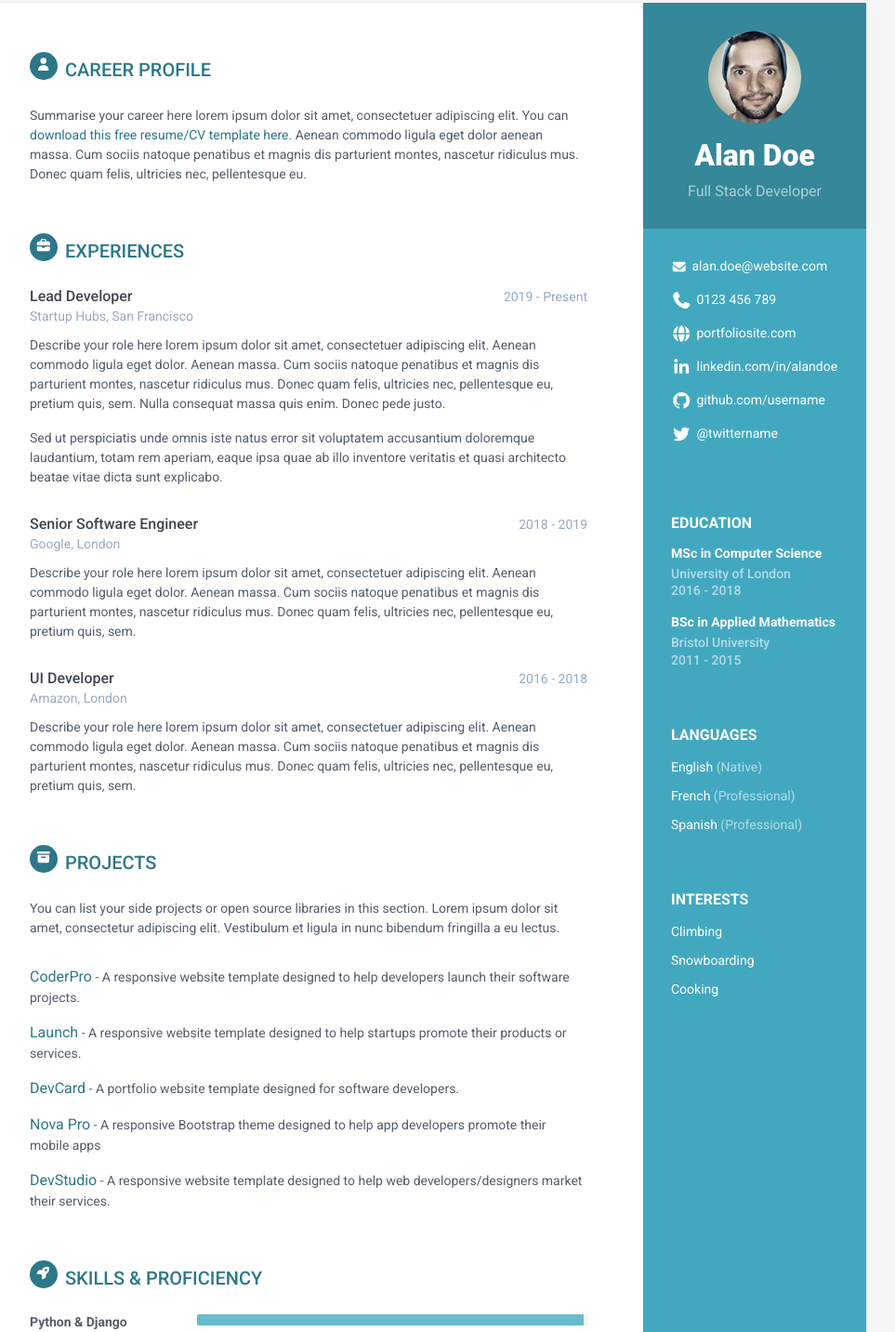
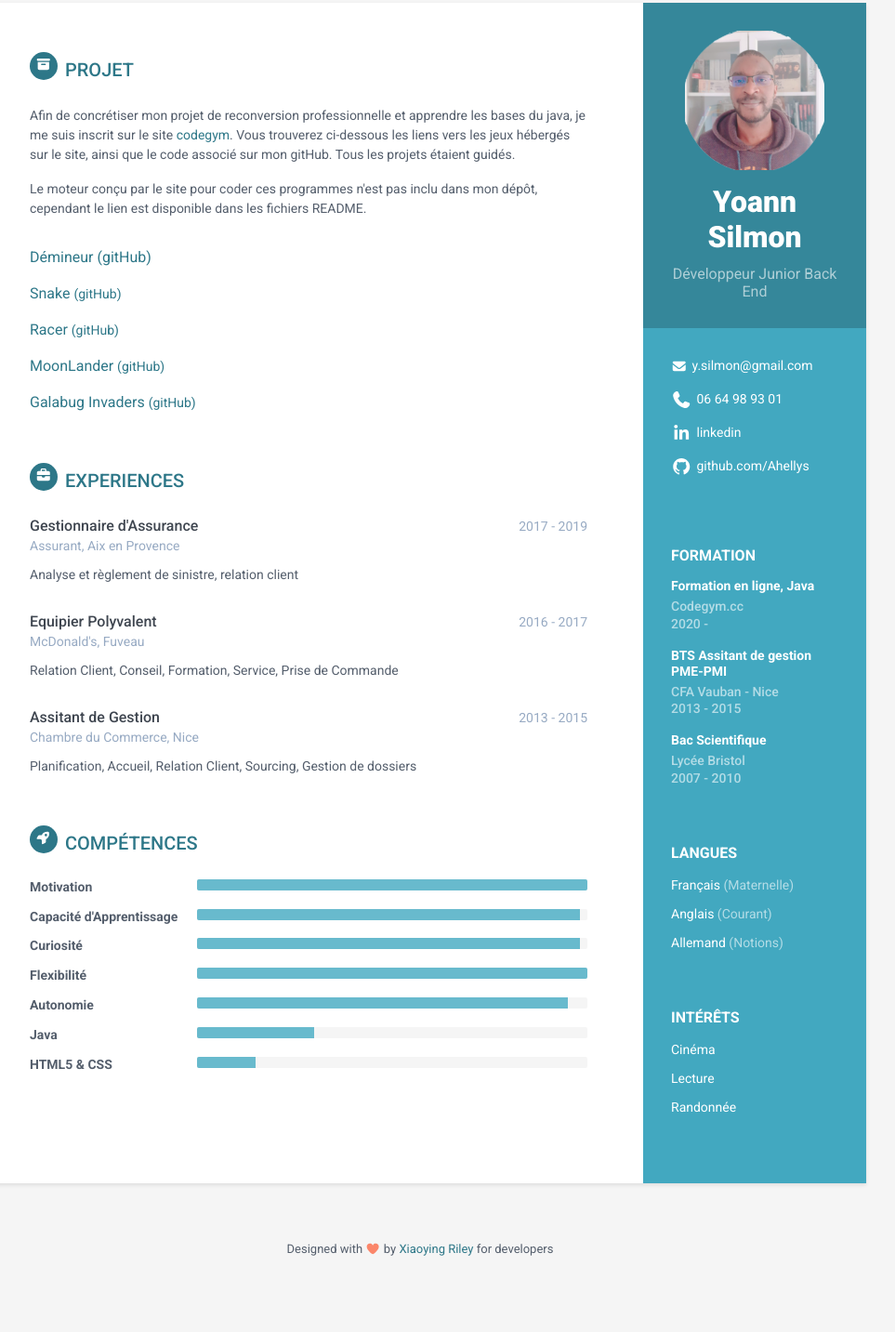
Before and after one commit to Ahellys/Resume, a plain HTML site: page index.html in a window 1280 px wide. Shown: the part 27-1460 px from the top of the page at 93% size, without its empty margins (188-1151 px from the left). After the commit the page ends 1412 px from the top, so only its background shows below. Drawn offline with Linux system fonts and the light colour scheme.

Commit message:
modified resume

```diff
--- a/index.html
+++ b/index.html
@@ -1,7 +1,7 @@
 <!DOCTYPE html>
-<html lang="en">
+<html lang="fr">
 <head>
-    <title>Orbit - Bootstrap 4 Resume/CV Template for Developers</title>
+    <title>Yoann Silmon</title>
 
     <!-- Meta -->
     <meta charset="utf-8">
@@ -24,50 +24,55 @@
     <div class="wrapper">
         <div class="sidebar-wrapper">
             <div class="profile-container">
-                <img class="profile" src="assets/images/profile.png" alt="" />
-                <h1 class="name">Alan Doe</h1>
-                <h3 class="tagline">Full Stack Developer</h3>
+                <img class="profile" src="assets/images/actual profile.png" alt="" />
+                <h1 class="name">Yoann Silmon</h1>
+                <h3 class="tagline">Développeur Junior Back End</h3>
             </div><!--//profile-container-->
 
             <div class="contact-container container-block">
                 <ul class="list-unstyled contact-list">
-                    <li class="email"><i class="fas fa-envelope"></i><a href="mailto: yourname@email.com">alan.doe@website.com</a></li>
-                    <li class="phone"><i class="fas fa-phone"></i><a href="tel:0123 456 789">0123 456 789</a></li>
-                    <li class="website"><i class="fas fa-globe"></i><a href="https://themes.3rdwavemedia.com/bootstrap-templates/resume/orbit-free-resume-cv-bootstrap-theme-for-developers/" target="_blank">portfoliosite.com</a></li>
-                    <li class="linkedin"><i class="fab fa-linkedin-in"></i><a href="#" target="_blank">linkedin.com/in/alandoe</a></li>
-                    <li class="github"><i class="fab fa-github"></i><a href="#" target="_blank">github.com/username</a></li>
-                    <li class="twitter"><i class="fab fa-twitter"></i><a href="https://twitter.com/3rdwave_themes" target="_blank">@twittername</a></li>
+                    <li class="email"><i class="fas fa-envelope"></i><a href="mailto: yourname@email.com">y.silmon@gmail.com</a></li>
+                    <li class="phone"><i class="fas fa-phone"></i><a href="tel:06 64 98 93 01">06 64 98 93 01</a></li>
+                    <!--<li class="website"><i class="fas fa-globe"></i><a href="https://themes.3rdwavemedia.com/bootstrap-templates/resume/orbit-free-resume-cv-bootstrap-theme-for-developers/" target="_blank">portfoliosite.com</a></li>-->
+                    <li class="linkedin"><i class="fab fa-linkedin-in"></i><a href="https://fr.linkedin.com/in/yoann-silmon-9aab1a107" target="_blank">linkedin</a></li>
+                    <li class="github"><i class="fab fa-github"></i><a href="#" target="_blank">github.com/Ahellys</a></li>
+
                 </ul>
             </div><!--//contact-container-->
             <div class="education-container container-block">
-                <h2 class="container-block-title">Education</h2>
+                <h2 class="container-block-title">Formation</h2>
                 <div class="item">
-                    <h4 class="degree">MSc in Computer Science</h4>
-                    <h5 class="meta">University of London</h5>
-	                    <div class="time">2016 - 2018</div>
+                    <h4 class="degree">Formation en ligne, Java</h4>
+                    <h5 class="meta">Codegym.cc</h5>
+                    <div class="time">2020 -</div>
                 </div><!--//item-->
                 <div class="item">
-                    <h4 class="degree">BSc in Applied Mathematics</h4>
-                    <h5 class="meta">Bristol University</h5>
-                    <div class="time">2011 - 2015</div>
+                    <h4 class="degree">BTS Assitant de gestion PME-PMI</h4>
+                    <h5 class="meta">CFA Vauban - Nice</h5>
+	                    <div class="time">2013 - 2015</div>
+                </div><!--//item-->
+                <div class="item">
+                    <h4 class="degree">Bac Scientifique</h4>
+                    <h5 class="meta">Lycée Bristol</h5>
+                    <div class="time">2007 - 2010</div>
                 </div><!--//item-->
             </div><!--//education-container-->
 
             <div class="languages-container container-block">
-                <h2 class="container-block-title">Languages</h2>
+                <h2 class="container-block-title">Langues</h2>
                 <ul class="list-unstyled interests-list">
-                    <li>English <span class="lang-desc">(Native)</span></li>
-                    <li>French <span class="lang-desc">(Professional)</span></li>
-                    <li>Spanish <span class="lang-desc">(Professional)</span></li>
+                    <li>Français <span class="lang-desc">(Maternelle)</span></li>
+                    <li>Anglais <span class="lang-desc">(Courant)</span></li>
+                    <li>Allemand <span class="lang-desc">(Notions)</span></li>
                 </ul>
             </div><!--//interests-->
 
             <div class="interests-container container-block">
-                <h2 class="container-block-title">Interests</h2>
+                <h2 class="container-block-title">Intérêts</h2>
                 <ul class="list-unstyled interests-list">
-                    <li>Climbing</li>
-                    <li>Snowboarding</li>
-                    <li>Cooking</li>
+                    <li>Cinéma</li>
+                    <li>Lecture</li>
+                    <li>Randonnée</li>
                 </ul>
             </div><!--//interests-->
 
@@ -75,11 +80,31 @@
 
         <div class="main-wrapper">
 
-            <section class="section summary-section">
-                <h2 class="section-title"><span class="icon-holder"><i class="fas fa-user"></i></span>Career Profile</h2>
-                <div class="summary">
-                    <p>Summarise your career here lorem ipsum dolor sit amet, consectetuer adipiscing elit. You can <a href="https://themes.3rdwavemedia.com/bootstrap-templates/resume/orbit-free-resume-cv-bootstrap-theme-for-developers/" target="_blank">download this free resume/CV template here</a>. Aenean commodo ligula eget dolor aenean massa. Cum sociis natoque penatibus et magnis dis parturient montes, nascetur ridiculus mus. Donec quam felis, ultricies nec, pellentesque eu.</p>
-                </div><!--//summary-->
+            <section class="section projects-section">
+                <h2 class="section-title"><span class="icon-holder"><i class="fas fa-archive"></i></span>Projet</h2>
+                <div class="intro">
+                    <p>Afin de concrétiser mon projet de reconversion professionnelle et apprendre les bases du java, je me suis inscrit sur le site <a href="https://codegym.cc/" target="_blank">codegym</a>. Vous trouverez ci-dessous les liens vers les jeux hébergés sur le site, ainsi que le code associé sur mon gitHub. Tous les projets étaient guidés.</p>
+                    <p>Le moteur conçu par le site pour coder ces programmes n'est pas inclu dans mon dépôt, cependant le lien est disponible dans les fichiers README. </p>
+                </div><!--//intro-->
+                <div class="item">
+                    <span class="project-title"><a href="https://codegym.cc/projects/apps/32936 " target="_blank">Démineur</a> <a href="https://github.com/Ahellys/Minesweeper" target="_blank">(gitHub)</a></span>  <span class="project-tagline"></span>
+
+                </div><!--//item-->
+
+                    <!--<span class="project-title"><a href="https://" target="_blank">2048</a> </span><a href="https:" target="_blank">(gitHub)</a></span> - <span class="project-tagline"></span> //Game Unvailable ATM-->
+
+                <div class="item">
+                    <span class="project-title"><a href="https://codegym.cc/projects/apps/33071" target="_blank">Snake</a> </span><a href="https://github.com/Ahellys/Snake" target="_blank">(gitHub)</a></span>  <span class="project-tagline"></span>
+                </div><!--//item-->
+                <div class="item">
+                    <span class="project-title"><a href="https://codegym.cc/projects/apps/33464" target="_blank">Racer</a> </span><a href="https://github.com/Ahellys/Racer" target="_blank">(gitHub)</a></span>  <span class="project-tagline"></span>
+                </div><!--//item-->
+                <div class="item">
+                    <span class="project-title"><a href="https://codegym.cc/projects/apps/33310" target="_blank">MoonLander</a> </span><a href="https://github.com/Ahellys/MoonLander" target="_blank">(gitHub)</a></span>  <span class="project-tagline"></span>
+                </div><!--//item-->
+                <div class="item">
+                    <span class="project-title"><a href="https://codegym.cc/projects/apps/33550" target="_blank">Galabug Invaders</a> </span><a href="https://github.com/Ahellys/Galabug-Invaders" target="_blank">(gitHub)</a></span> <span class="project-tagline"></span>
+                </div><!--//item-->
             </section><!--//section-->
 
             <section class="section experiences-section">
@@ -88,27 +113,13 @@
                 <div class="item">
                     <div class="meta">
                         <div class="upper-row">
-                            <h3 class="job-title">Lead Developer</h3>
-                            <div class="time">2019 - Present</div>
+                            <h3 class="job-title">Gestionnaire d'Assurance</h3>
+                            <div class="time">2017 - 2019</div>
                         </div><!--//upper-row-->
-                        <div class="company">Startup Hubs, San Francisco</div>
+                        <div class="company">Assurant, Aix en Provence</div>
                     </div><!--//meta-->
                     <div class="details">
-                        <p>Describe your role here lorem ipsum dolor sit amet, consectetuer adipiscing elit. Aenean commodo ligula eget dolor. Aenean massa. Cum sociis natoque penatibus et magnis dis parturient montes, nascetur ridiculus mus. Donec quam felis, ultricies nec, pellentesque eu, pretium quis, sem. Nulla consequat massa quis enim. Donec pede justo.</p>
-                        <p>Sed ut perspiciatis unde omnis iste natus error sit voluptatem accusantium doloremque laudantium, totam rem aperiam, eaque ipsa quae ab illo inventore veritatis et quasi architecto beatae vitae dicta sunt explicabo. </p>
-                    </div><!--//details-->
-                </div><!--//item-->
-
-                <div class="item">
-                    <div class="meta">
-                        <div class="upper-row">
-                            <h3 class="job-title">Senior Software Engineer</h3>
-                            <div class="time">2018 - 2019</div>
-                        </div><!--//upper-row-->
-                        <div class="company">Google, London</div>
-                    </div><!--//meta-->
-                    <div class="details">
-                        <p>Describe your role here lorem ipsum dolor sit amet, consectetuer adipiscing elit. Aenean commodo ligula eget dolor. Aenean massa. Cum sociis natoque penatibus et magnis dis parturient montes, nascetur ridiculus mus. Donec quam felis, ultricies nec, pellentesque eu, pretium quis, sem.</p>
+                        <p>Analyse et règlement de sinistre, relation client</p>
 
                     </div><!--//details-->
                 </div><!--//item-->
@@ -116,84 +127,82 @@
                 <div class="item">
                     <div class="meta">
                         <div class="upper-row">
-                            <h3 class="job-title">UI Developer</h3>
-                            <div class="time">2016 - 2018</div>
+                            <h3 class="job-title">Equipier Polyvalent</h3>
+                            <div class="time">2016 - 2017</div>
                         </div><!--//upper-row-->
-                        <div class="company">Amazon, London</div>
+                        <div class="company">McDonald's, Fuveau</div>
                     </div><!--//meta-->
                     <div class="details">
-                        <p>Describe your role here lorem ipsum dolor sit amet, consectetuer adipiscing elit. Aenean commodo ligula eget dolor. Aenean massa. Cum sociis natoque penatibus et magnis dis parturient montes, nascetur ridiculus mus. Donec quam felis, ultricies nec, pellentesque eu, pretium quis, sem.</p>
+                        <p>Relation Client, Conseil, Formation, Service, Prise de Commande</p>
+
+                    </div><!--//details-->
+                </div><!--//item-->
+
+                <div class="item">
+                    <div class="meta">
+                        <div class="upper-row">
+                            <h3 class="job-title">Assitant de Gestion</h3>
+                            <div class="time">2013 - 2015</div>
+                        </div><!--//upper-row-->
+                        <div class="company">Chambre du Commerce, Nice</div>
+                    </div><!--//meta-->
+                    <div class="details">
+                        <p>Planification, Accueil, Relation Client, Sourcing, Gestion de dossiers</p>
                     </div><!--//details-->
                 </div><!--//item-->
 
             </section><!--//section-->
 
-            <section class="section projects-section">
-                <h2 class="section-title"><span class="icon-holder"><i class="fas fa-archive"></i></span>Projects</h2>
-                <div class="intro">
-                    <p>You can list your side projects or open source libraries in this section. Lorem ipsum dolor sit amet, consectetur adipiscing elit. Vestibulum et ligula in nunc bibendum fringilla a eu lectus.</p>
-                </div><!--//intro-->
-                <div class="item">
-                    <span class="project-title"><a href="https://themes.3rdwavemedia.com/bootstrap-templates/startup/coderpro-bootstrap-4-startup-template-for-software-projects/" target="_blank">CoderPro</a></span> - <span class="project-tagline">A responsive website template designed to help developers launch their software projects. </span>
-
-                </div><!--//item-->
-                <div class="item">
-                    <span class="project-title"><a href="https://themes.3rdwavemedia.com/bootstrap-templates/startup/launch-bootstrap-4-template-for-saas-businesses/" target="_blank">Launch</a></span> - <span class="project-tagline">A responsive website template designed to help startups promote their products or services.</span>
-                </div><!--//item-->
-                <div class="item">
-                    <span class="project-title"><a href="https://themes.3rdwavemedia.com/bootstrap-templates/resume/devcard-bootstrap-4-vcard-portfolio-template-for-software-developers/" target="_blank">DevCard</a></span> - <span class="project-tagline">A portfolio website template designed for software developers.</span>
-                </div><!--//item-->
-                <div class="item">
-                    <span class="project-title"><a href="https://themes.3rdwavemedia.com/bootstrap-templates/startup/bootstrap-template-for-mobile-apps-nova-pro/" target="_blank">Nova Pro</a></span> - <span class="project-tagline">A responsive Bootstrap theme designed to help app developers promote their mobile apps</span>
-                </div><!--//item-->
-                <div class="item">
-                    <span class="project-title"><a href="http://themes.3rdwavemedia.com/website-templates/responsive-bootstrap-theme-web-development-agencies-devstudio/" target="_blank">DevStudio</a></span> -
-                    <span class="project-tagline">A responsive website template designed to help web developers/designers market their services. </span>
-                </div><!--//item-->
-            </section><!--//section-->
 
             <section class="skills-section section">
-                <h2 class="section-title"><span class="icon-holder"><i class="fas fa-rocket"></i></span>Skills &amp; Proficiency</h2>
+                <h2 class="section-title"><span class="icon-holder"><i class="fas fa-rocket"></i></span>Compétences</h2>
                 <div class="skillset">
                     <div class="item">
-                        <h3 class="level-title">Python &amp; Django</h3>
+                        <h3 class="level-title">Motivation</h3>
                         <div class="progress level-bar">
-						    <div class="progress-bar theme-progress-bar" role="progressbar" style="width: 99%" aria-valuenow="99" aria-valuemin="0" aria-valuemax="100"></div>
+						    <div class="progress-bar theme-progress-bar" role="progressbar" style="width: 100%" aria-valuenow="99" aria-valuemin="0" aria-valuemax="100"></div>
 						</div>
                     </div><!--//item-->
 
                     <div class="item">
-                        <h3 class="level-title">Javascript &amp; jQuery</h3>
+                        <h3 class="level-title">Capacité d'Apprentissage</h3>
                         <div class="progress level-bar">
 						    <div class="progress-bar theme-progress-bar" role="progressbar" style="width: 98%" aria-valuenow="98" aria-valuemin="0" aria-valuemax="100"></div>
 						</div>
                     </div><!--//item-->
 
                     <div class="item">
-                        <h3 class="level-title">Angular</h3>
+                        <h3 class="level-title">Curiosité</h3>
                         <div class="progress level-bar">
 						    <div class="progress-bar theme-progress-bar" role="progressbar" style="width: 98%" aria-valuenow="98" aria-valuemin="0" aria-valuemax="100"></div>
 						</div>
                     </div><!--//item-->
 
                     <div class="item">
-                        <h3 class="level-title">HTML5 &amp; CSS</h3>
+                        <h3 class="level-title">Flexibilité</h3>
+                        <div class="progress level-bar">
+							    <div class="progress-bar theme-progress-bar" role="progressbar" style="width: 100%" aria-valuenow="95" aria-valuemin="0" aria-valuemax="100"></div>
+						</div>
+                    </div><!--//item-->
+
+                    <div class="item">
+                        <h3 class="level-title">Autonomie</h3>
                         <div class="progress level-bar">
 							    <div class="progress-bar theme-progress-bar" role="progressbar" style="width: 95%" aria-valuenow="95" aria-valuemin="0" aria-valuemax="100"></div>
 						</div>
                     </div><!--//item-->
 
                     <div class="item">
-                        <h3 class="level-title">Ruby on Rails</h3>
+                        <h3 class="level-title">Java</h3>
                         <div class="progress level-bar">
-						    <div class="progress-bar theme-progress-bar" role="progressbar" style="width: 85%" aria-valuenow="85" aria-valuemin="0" aria-valuemax="100"></div>
+						    <div class="progress-bar theme-progress-bar" role="progressbar" style="width: 30%" aria-valuenow="85" aria-valuemin="0" aria-valuemax="100"></div>
 						</div>
                     </div><!--//item-->
 
                     <div class="item">
-                        <h3 class="level-title">Sketch &amp; Photoshop</h3>
+                        <h3 class="level-title">HTML5 &amp; CSS</h3>
                         <div class="progress level-bar">
-						    <div class="progress-bar theme-progress-bar" role="progressbar" style="width: 60%" aria-valuenow="60" aria-valuemin="0" aria-valuemax="100"></div>
+						    <div class="progress-bar theme-progress-bar" role="progressbar" style="width: 15%" aria-valuenow="60" aria-valuemin="0" aria-valuemax="100"></div>
 						</div>
                     </div><!--//item-->
 
```
Also changed, not shown: assets/images/actual profile.png (added).
